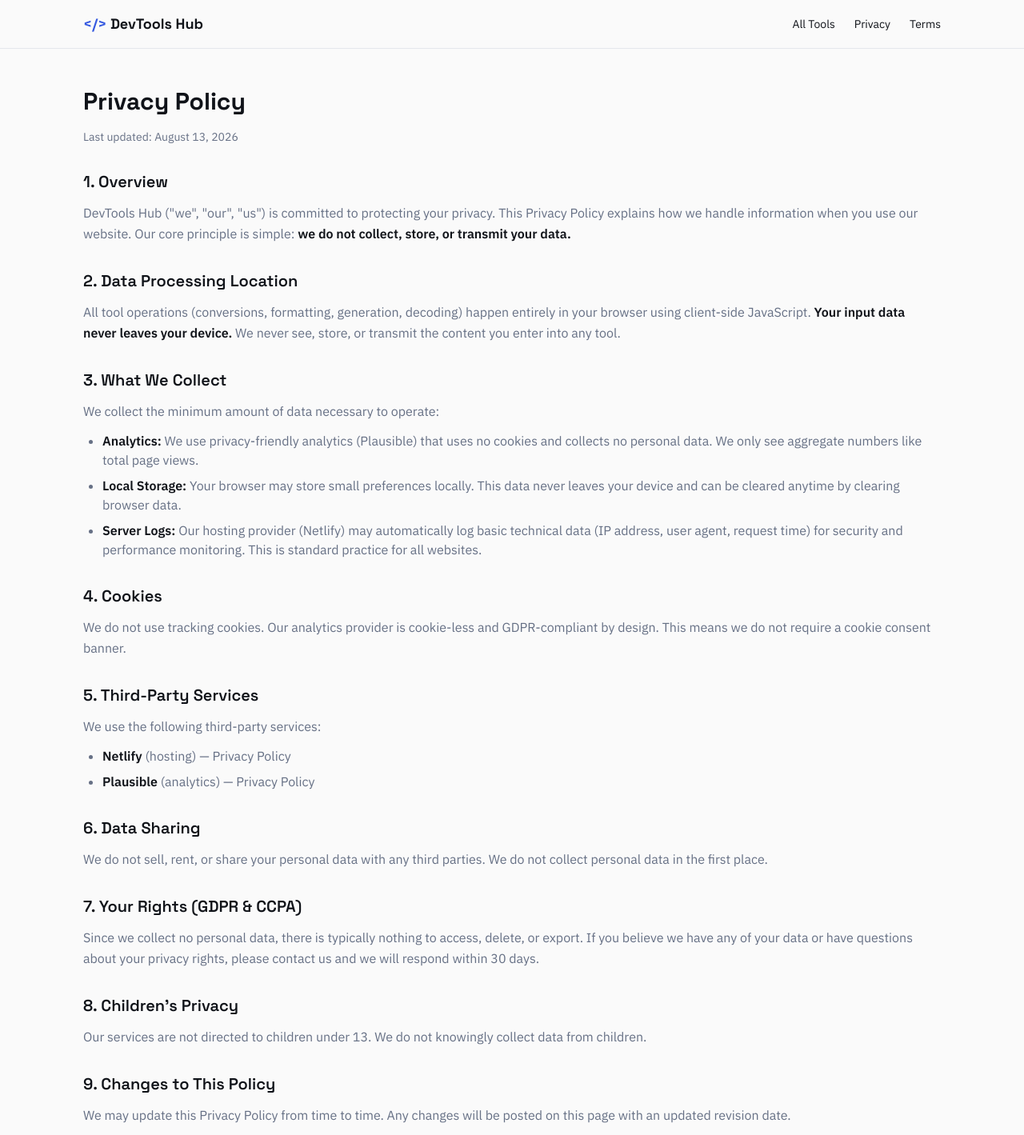
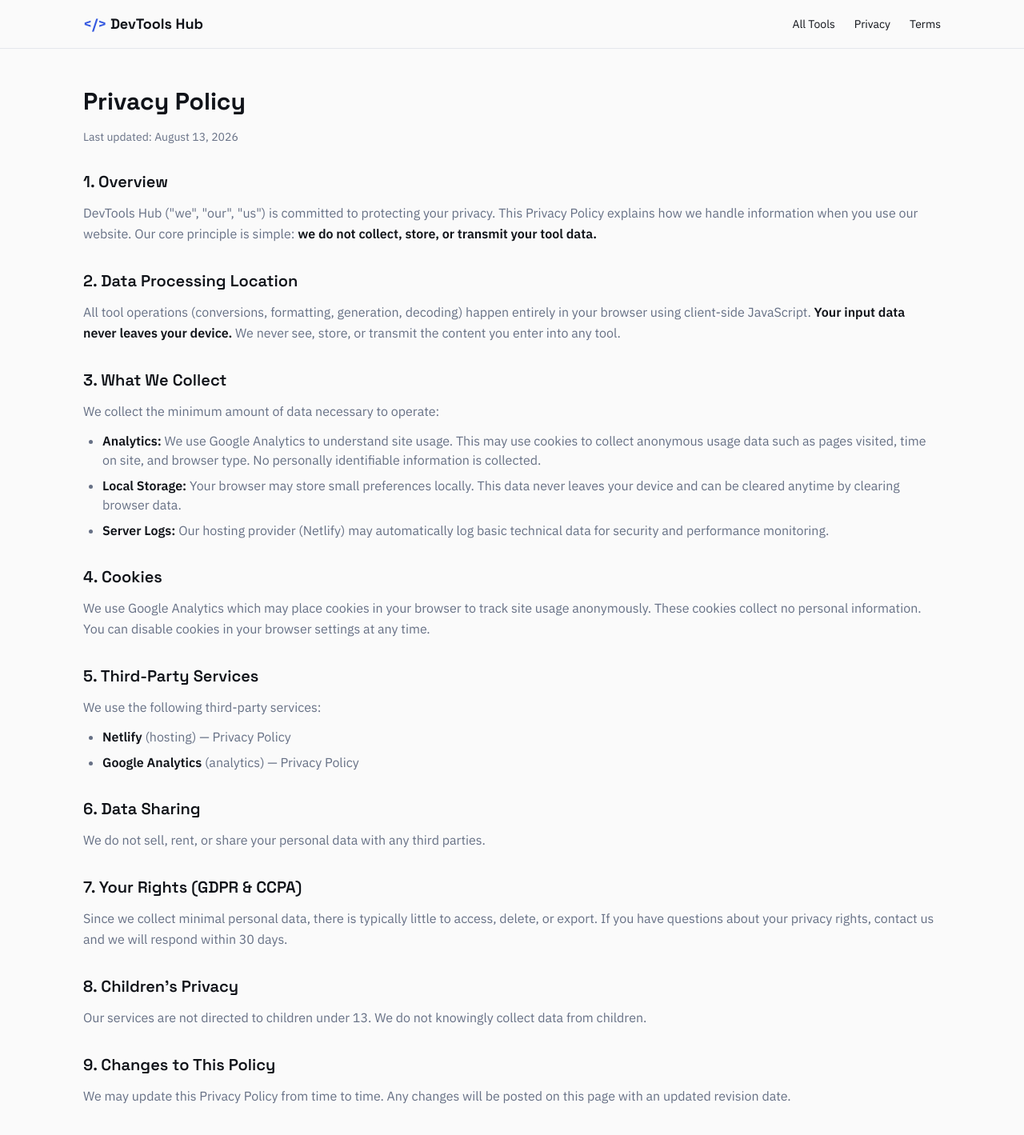
Before and after one commit to muhammadrizo-js/devtools-hub, a Next.js app: page /privacy-policy in a window 1280 px wide. Shown: the top 1419 px of the page at 80% size. Built offline with nearby package versions, Linux system fonts and the light colour scheme.

Commit message:
Added Google Analytics

```diff
--- a/app/layout.tsx
+++ b/app/layout.tsx
@@ -2,6 +2,7 @@ import type { Metadata } from "next";
 import { Space_Grotesk, IBM_Plex_Sans, JetBrains_Mono } from "next/font/google";
 import Header from "@/components/Header";
 import Footer from "@/components/Footer";
+import Script from "next/script";
 import "./globals.css";
 
 const spaceGrotesk = Space_Grotesk({
@@ -49,6 +50,18 @@ export default function RootLayout({
         className={`${spaceGrotesk.variable} ${ibmPlexSans.variable} ${jetbrainsMono.variable} antialiased flex flex-col min-h-screen`}
         style={{ background: '#FAFAFA', color: '#101319' }}
       >
+        <Script
+          src={`https://www.googletagmanager.com/gtag/js?id=G-2Z2H1QHS05`}
+          strategy="afterInteractive"
+        />
+        <Script id="google-analytics" strategy="afterInteractive">
+          {`
+            window.dataLayer = window.dataLayer || [];
+            function gtag(){dataLayer.push(arguments);}
+            gtag('js', new Date());
+            gtag('config', 'G-2Z2H1QHS05');
+          `}
+        </Script>
         <Header />
         <main className="flex-1">
           {children}
--- a/app/privacy-policy/page.tsx
+++ b/app/privacy-policy/page.tsx
@@ -22,7 +22,7 @@ export default function PrivacyPolicyPage() {
             1. Overview
           </h2>
           <p className="text-[#667085] leading-relaxed">
-            DevTools Hub (&quot;we&quot;, &quot;our&quot;, &quot;us&quot;) is committed to protecting your privacy. This Privacy Policy explains how we handle information when you use our website. Our core principle is simple: <strong className="text-[#101319]">we do not collect, store, or transmit your data.</strong>
+            DevTools Hub (&quot;we&quot;, &quot;our&quot;, &quot;us&quot;) is committed to protecting your privacy. This Privacy Policy explains how we handle information when you use our website. Our core principle is simple: <strong className="text-[#101319]">we do not collect, store, or transmit your tool data.</strong>
           </p>
         </section>
 
@@ -44,13 +44,13 @@ export default function PrivacyPolicyPage() {
           </p>
           <ul className="list-disc pl-6 text-[#667085] space-y-2">
             <li>
-              <strong className="text-[#101319]">Analytics:</strong> We use privacy-friendly analytics (Plausible) that uses no cookies and collects no personal data. We only see aggregate numbers like total page views.
+              <strong className="text-[#101319]">Analytics:</strong> We use Google Analytics to understand site usage. This may use cookies to collect anonymous usage data such as pages visited, time on site, and browser type. No personally identifiable information is collected.
             </li>
             <li>
               <strong className="text-[#101319]">Local Storage:</strong> Your browser may store small preferences locally. This data never leaves your device and can be cleared anytime by clearing browser data.
             </li>
             <li>
-              <strong className="text-[#101319]">Server Logs:</strong> Our hosting provider (Netlify) may automatically log basic technical data (IP address, user agent, request time) for security and performance monitoring. This is standard practice for all websites.
+              <strong className="text-[#101319]">Server Logs:</strong> Our hosting provider (Netlify) may automatically log basic technical data for security and performance monitoring.
             </li>
           </ul>
         </section>
@@ -60,7 +60,7 @@ export default function PrivacyPolicyPage() {
             4. Cookies
           </h2>
           <p className="text-[#667085] leading-relaxed">
-            We do not use tracking cookies. Our analytics provider is cookie-less and GDPR-compliant by design. This means we do not require a cookie consent banner.
+            We use Google Analytics which may place cookies in your browser to track site usage anonymously. These cookies collect no personal information. You can disable cookies in your browser settings at any time.
           </p>
         </section>
 
@@ -76,7 +76,7 @@ export default function PrivacyPolicyPage() {
               <strong className="text-[#101319]">Netlify</strong> (hosting) — <a href="https://www.netlify.com/privacy/" className="text-[#3559E0] hover:underline" target="_blank" rel="noopener noreferrer">Privacy Policy</a>
             </li>
             <li>
-              <strong className="text-[#101319]">Plausible</strong> (analytics) — <a href="https://plausible.io/privacy" className="text-[#3559E0] hover:underline" target="_blank" rel="noopener noreferrer">Privacy Policy</a>
+              <strong className="text-[#101319]">Google Analytics</strong> (analytics) — <a href="https://policies.google.com/privacy" className="text-[#3559E0] hover:underline" target="_blank" rel="noopener noreferrer">Privacy Policy</a>
             </li>
           </ul>
         </section>
@@ -86,7 +86,7 @@ export default function PrivacyPolicyPage() {
             6. Data Sharing
           </h2>
           <p className="text-[#667085] leading-relaxed">
-            We do not sell, rent, or share your personal data with any third parties. We do not collect personal data in the first place.
+            We do not sell, rent, or share your personal data with any third parties.
           </p>
         </section>
 
@@ -95,7 +95,7 @@ export default function PrivacyPolicyPage() {
             7. Your Rights (GDPR & CCPA)
           </h2>
           <p className="text-[#667085] leading-relaxed">
-            Since we collect no personal data, there is typically nothing to access, delete, or export. If you believe we have any of your data or have questions about your privacy rights, please contact us and we will respond within 30 days.
+            Since we collect minimal personal data, there is typically little to access, delete, or export. If you have questions about your privacy rights, contact us and we will respond within 30 days.
           </p>
         </section>
 
```
